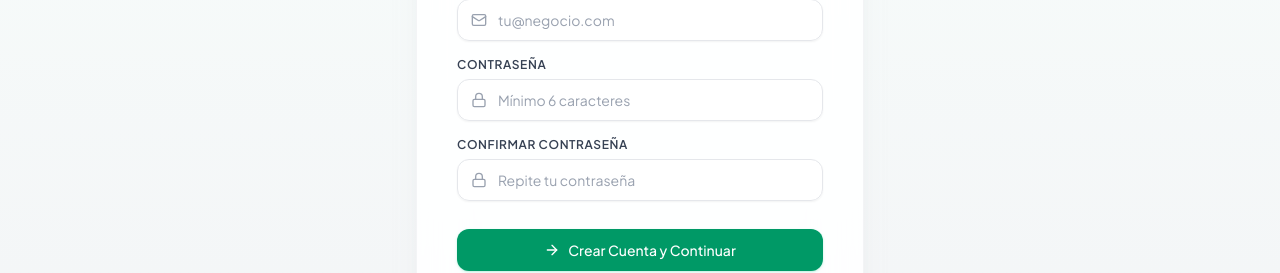
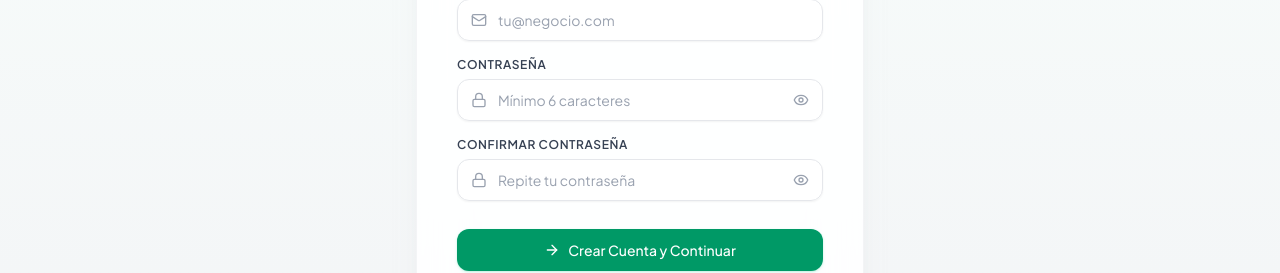
Before and after one commit to appkomi459-design/komerz-pos, a React (Vite) app: page /register in a window 1280 px wide. Shown: the part 542-815 px from the top of the page. Built offline with nearby package versions, Linux system fonts and the light colour scheme; no server answers; what @zxing/library would draw is missing.

Commit message:
feat: agregar boton para mostrar y ocultar contrasena en registro y login

```diff
--- a/src/components/ui/Input.tsx
+++ b/src/components/ui/Input.tsx
@@ -5,11 +5,13 @@ interface InputProps extends React.InputHTMLAttributes<HTMLInputElement> {
   label?: string;
   error?: string;
   icon?: React.ReactNode;
+  rightIcon?: React.ReactNode;
+  onRightIconClick?: () => void;
   helperText?: string;
 }
 
 export const Input = React.forwardRef<HTMLInputElement, InputProps>(
-  ({ label, error, icon, helperText, className, id, ...props }, ref) => {
+  ({ label, error, icon, rightIcon, onRightIconClick, helperText, className, id, ...props }, ref) => {
     const inputId = id || (label ? label.toLowerCase().replace(/\s+/g, '-') : undefined);
 
     return (
@@ -34,7 +36,8 @@ export const Input = React.forwardRef<HTMLInputElement, InputProps>(
             className={cn(
               'w-full bg-white dark:bg-zinc-900 text-gray-900 dark:text-zinc-100 placeholder:text-gray-400 dark:placeholder:text-zinc-500 text-sm rounded-xl border border-gray-200 dark:border-zinc-800 transition-all duration-150',
               'focus:outline-none focus:border-emerald-500 focus:ring-2 focus:ring-emerald-500/20',
-              icon ? 'pl-10 pr-4' : 'px-4',
+              icon ? 'pl-10' : 'pl-4',
+              rightIcon ? 'pr-10' : 'pr-4',
               'py-2.5',
               error && 'border-rose-500 focus:border-rose-500 focus:ring-rose-500/20',
               props.disabled && 'opacity-60 bg-gray-50 dark:bg-zinc-800/40 cursor-not-allowed',
@@ -42,6 +45,16 @@ export const Input = React.forwardRef<HTMLInputElement, InputProps>(
             )}
             {...props}
           />
+          {rightIcon && (
+            <button
+              type="button"
+              onClick={onRightIconClick}
+              className="absolute inset-y-0 right-0 pr-3.5 flex items-center text-gray-400 dark:text-zinc-500 hover:text-emerald-500 dark:hover:text-emerald-400 transition-colors cursor-pointer"
+              tabIndex={-1}
+            >
+              {rightIcon}
+            </button>
+          )}
         </div>
         {error && <p className="mt-1.5 text-xs text-rose-500 font-medium">{error}</p>}
         {helperText && !error && (
--- a/src/pages/auth/LoginPage.tsx
+++ b/src/pages/auth/LoginPage.tsx
@@ -116,7 +116,6 @@ export const LoginPage: React.FC = () => {
               ¿Olvidaste tu contraseña?
             </Link>
           </div>
-          <div className="relative">
           <Input
             type={showPassword ? 'text' : 'password'}
             autoComplete="current-password"
@@ -124,19 +123,10 @@ export const LoginPage: React.FC = () => {
             value={password}
             onChange={(e) => setPassword(e.target.value)}
             icon={<Lock className="w-4 h-4" />}
+            rightIcon={showPassword ? <EyeOff className="w-4 h-4" /> : <Eye className="w-4 h-4" />}
+            onRightIconClick={() => setShowPassword(!showPassword)}
             required
           />
-            <button
-              type="button"
-              onClick={() => setShowPassword(!showPassword)}
-              className="absolute right-3 top-1/2 -translate-y-1/2 text-gray-400 hover:text-gray-600 dark:hover:text-zinc-300 transition-colors z-10"
-              tabIndex={-1}
-            >
-              {showPassword
-                ? <EyeOff className="w-4 h-4" />
-                : <Eye className="w-4 h-4" />}
-            </button>
-          </div>
         </div>
 
         <Button
--- a/src/pages/auth/RegisterPage.tsx
+++ b/src/pages/auth/RegisterPage.tsx
@@ -1,6 +1,6 @@
 import React, { useState } from 'react';
 import { Link, useNavigate } from 'react-router-dom';
-import { Mail, Lock, User, AlertCircle, ArrowRight, CheckCircle2 } from 'lucide-react';
+import { Mail, Lock, User, AlertCircle, ArrowRight, CheckCircle2, Eye, EyeOff } from 'lucide-react';
 import { useAuth } from '@/contexts/AuthContext';
 import { Button } from '@/components/ui/Button';
 import { Input } from '@/components/ui/Input';
@@ -16,6 +16,8 @@ export const RegisterPage: React.FC = () => {
   const [error, setError] = useState<string | null>(null);
   const [success, setSuccess] = useState(false);
   const [loading, setLoading] = useState(false);
+  const [showPassword, setShowPassword] = useState(false);
+  const [showConfirmPassword, setShowConfirmPassword] = useState(false);
 
   const handleSubmit = async (e: React.FormEvent) => {
     e.preventDefault();
@@ -116,23 +118,27 @@ export const RegisterPage: React.FC = () => {
 
         <Input
           label="Contraseña"
-          type="password"
+          type={showPassword ? 'text' : 'password'}
           autoComplete="new-password"
           placeholder="Mínimo 6 caracteres"
           value={password}
           onChange={(e) => setPassword(e.target.value)}
           icon={<Lock className="w-4 h-4" />}
+          rightIcon={showPassword ? <EyeOff className="w-4 h-4" /> : <Eye className="w-4 h-4" />}
+          onRightIconClick={() => setShowPassword((v) => !v)}
           required
         />
 
         <Input
           label="Confirmar Contraseña"
-          type="password"
+          type={showConfirmPassword ? 'text' : 'password'}
           autoComplete="new-password"
           placeholder="Repite tu contraseña"
           value={confirmPassword}
           onChange={(e) => setConfirmPassword(e.target.value)}
           icon={<Lock className="w-4 h-4" />}
+          rightIcon={showConfirmPassword ? <EyeOff className="w-4 h-4" /> : <Eye className="w-4 h-4" />}
+          onRightIconClick={() => setShowConfirmPassword((v) => !v)}
           required
         />
 
```
Lines whose indentation alone changed are shown as unchanged.
